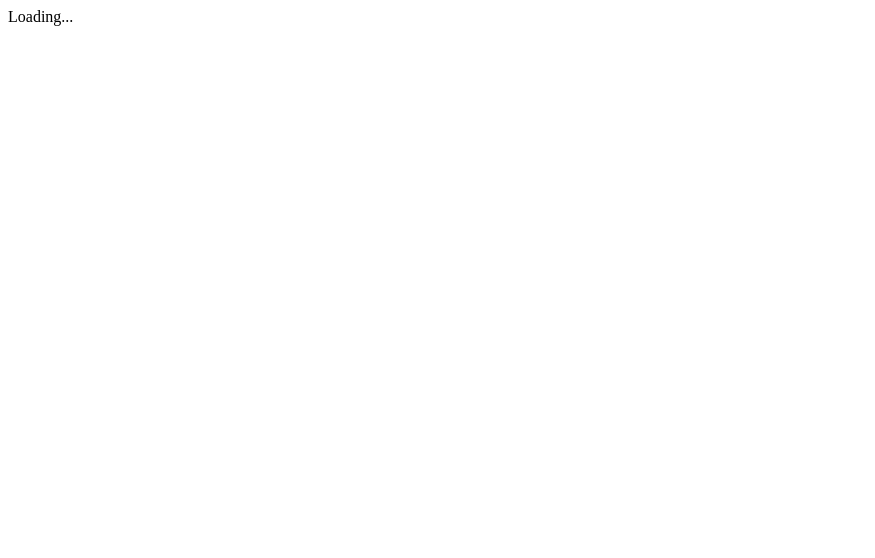
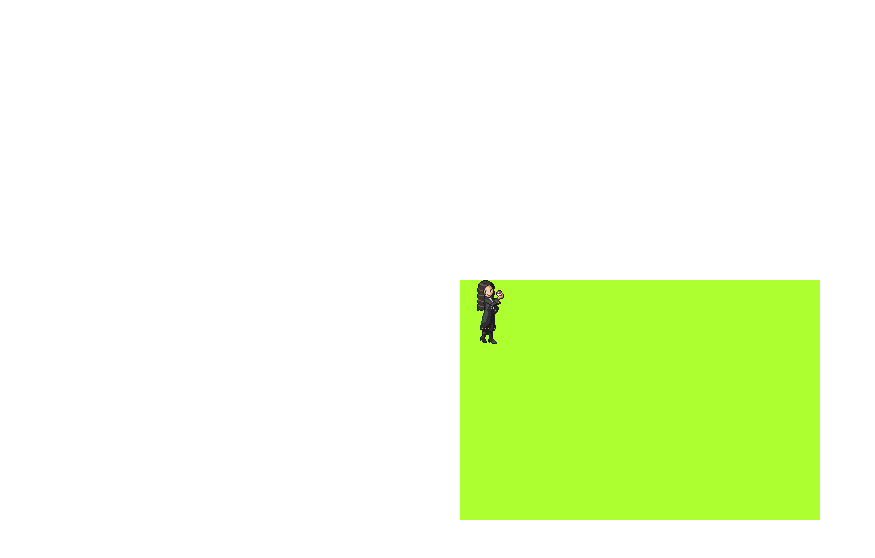
Before and after one commit to TJAlferes/neonbabe-ui, a React app: page / in a window 1280 px wide. Shown: the top 558 px of the page, without its empty margins (0-875 px from the left). Built offline with nearby package versions, Linux system fonts and the light colour scheme; the HTML template or start-up script is replaced by a standard one.

Commit message:
foundations

```diff
--- /dev/null
+++ b/babel.config.js
@@ -0,0 +1,14 @@
+module.exports = function(api) {
+  api.cache(true);
+  const presets = [
+    [
+      "@babel/env",
+      {
+        targets: {"browsers": ["> 1%", "last 2 versions"]},
+        useBuiltIns: "usage"
+      }
+    ],
+    "@babel/preset-react"
+  ];
+  return {presets};
+};
--- /dev/null
+++ b/postcss.config.js
@@ -0,0 +1,5 @@
+module.exports = {
+  plugins: [
+    require('autoprefixer')
+  ]
+};
--- /dev/null
+++ b/public/index.html
@@ -0,0 +1,13 @@
+<!DOCTYPE html>
+<html lang="en">
+<head>
+  <meta charset="UTF-8" />
+  <meta name="viewport" content="width=device-width, initial-scale=1, maximum-scale=1, shrink-to-fit=no" />
+  <title>Stars</title>
+  <link href="/favicon.ico" rel="icon">
+  <link href="https://fonts.googleapis.com/css?family=Play" rel="stylesheet" />
+</head>
+<body>
+  <div id="root"></div>
+</body>
+</html>
--- a/src/components/app/App.js
+++ b/src/components/app/App.js
@@ -1,10 +1,19 @@
 import React, { useState, useEffect } from 'react';
 
+import Player from '../player/Player';
+
+import './app.css';
+
 const App = props => {
-  const [ isLoggedIn, setIsLoggedIn ] = useState(null);
+  //const [ isLoggedIn, setIsLoggedIn ] = useState(null);
 
-  if (isLoggedIn === null) return 'Loading...';
-  return isLoggedIn ? <HomeReturn /> : <HomeNew />;
+  //if (isLoggedIn === null) return 'Loading...';
+  //return isLoggedIn ? <HomeReturn /> : <HomeNew />;
+  return (
+    <div id="screen">
+      <Player />
+    </div>
+  );
 }
 
 export default App;
--- /dev/null
+++ b/src/components/app/app.css
@@ -0,0 +1,6 @@
+#screen {
+  position: relative;
+  width: 360px;
+  height: 240px;
+  background-color: greenyellow;
+}
--- a/src/components/player/Player.js
+++ b/src/components/player/Player.js
@@ -6,14 +6,16 @@ import playerWalk from './player-walk.png';
 const Player = props =>
   <div
     style={{
-      position: 'relative',
+      position: 'absolute',
       top: props.position[1],
       left: props.position[0],
+      width: '64px',
+      height: '64px',
       backgroundImage: `url(${playerWalk})`
     }}
   />;
 
-mapStateToProps = state => ({
+const mapStateToProps = state => ({
   ...state.player
 });
 
--- /dev/null
+++ b/src/index.css
@@ -0,0 +1,13 @@
+* {
+  margin: 0;
+  padding: 0;
+  box-sizing: border-box;
+}
+
+#root {
+  display: flex;
+  align-items: center;
+  justify-content: center;
+  width: 100vw;
+  height: 100vh;
+}
--- a/src/index.js
+++ b/src/index.js
@@ -3,6 +3,7 @@ import { render } from 'react-dom';
 import { Provider } from 'react-redux';
 
 import store from './store/store';
+import './index.css';
 import App from './components/app/App';
 
 const app = (
--- a/webpack.dev.js
+++ b/webpack.dev.js
@@ -1,12 +1,53 @@
+const path = require('path');
+const autoprefixer = require('autoprefixer');
+const HtmlWebpackPlugin = require('html-webpack-plugin');
+
 module.exports = {
   mode: 'development',
   devServer: {
     contentBase: './dist'
   },
+  devtool: 'cheap-module-eval-source-map',
   entry: './src/index.js',
   output: {
-    path: __dirname + '/dist',
+    path: path.resolve(__dirname, 'dist'),
     publicPath: '/',
     filename: 'bundle.js'
-  }
+  },
+  module: {
+    rules: [
+      {
+        test: /\.(js|jsx)$/,
+        exclude: /node_modules/,
+        use: 'babel-loader'
+      },
+      {
+        test: /\.css$/,
+        use: [
+          {loader: 'style-loader'},
+          {loader: 'css-loader', options: {importLoaders: 1}},
+          {
+            loader: 'postcss-loader',
+            options: {
+              ident: 'postcss',
+              plugins: () => [
+                autoprefixer({browsers: ["> 1%", "last 2 versions"]})
+              ]
+            }
+          }
+        ]
+      },
+      {
+        test: /\.(png|ico)$/,
+        use: 'url-loader'
+      }
+    ]
+  },
+  plugins: [
+    new HtmlWebpackPlugin({
+      template: __dirname + '/public/index.html',
+      filename: 'index.html',
+      inject: 'body'
+    })
+  ]
 };
```
Also changed, not shown: package.json (+14 -0 lines), 2 other files (tests, documents, lock files or other folders).
